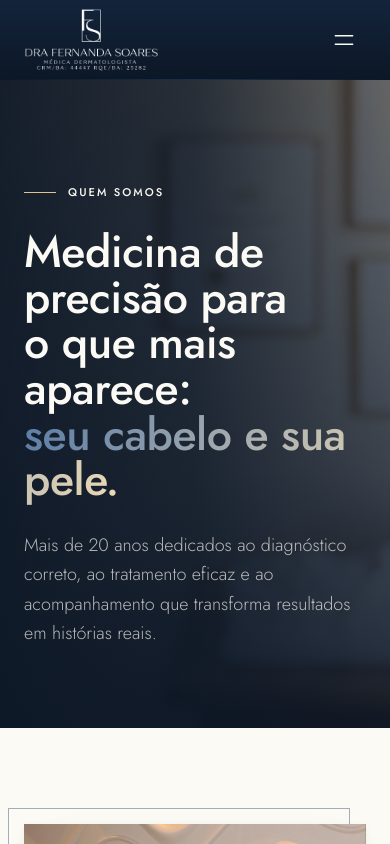
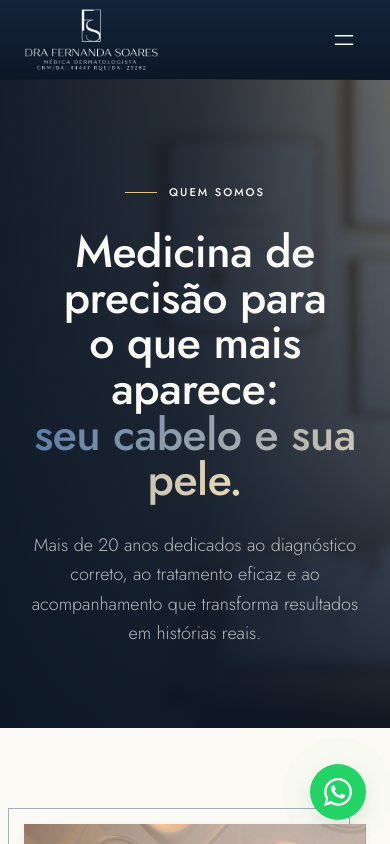
Before and after one commit to joaofcoutinho/dra-fernanda-soares, a Next.js app: page /quem-somos in a window 390 px wide. Shown: the top 844 px of the page. Built offline with nearby package versions, Linux system fonts and the light colour scheme.

Commit message:
feat: mobile

```diff
--- a/app/layout.tsx
+++ b/app/layout.tsx
@@ -3,6 +3,7 @@ import { Jost } from "next/font/google";
 import Header from "@/components/Header";
 import Footer from "@/components/Footer";
 import BackToTop from "@/components/BackToTop";
+import WhatsAppFloat from "@/components/WhatsAppFloat";
 import StructuredData from "@/components/StructuredData";
 import "./globals.css";
 
@@ -65,6 +66,7 @@ export default function RootLayout({
         <main>{children}</main>
         <Footer />
         <BackToTop />
+        <WhatsAppFloat />
         <StructuredData />
       </body>
     </html>
--- a/app/localizacao/page.tsx
+++ b/app/localizacao/page.tsx
@@ -111,7 +111,7 @@ export default function LocalizacaoPage() {
                 </li>
               ))}
             </ol>
-            <p className="mt-8 display text-2xl leading-snug text-ink">
+            <p className="mt-8 display text-2xl leading-snug text-ink text-center lg:text-left">
               Sem fila de espera. Sem intermediário.
               <span className="text-gradient"> Direto com a especialista.</span>
             </p>
--- a/app/page.tsx
+++ b/app/page.tsx
@@ -344,7 +344,7 @@ export default function HomePage() {
             subtitle="Precisão no diagnóstico, formação certificada e um cuidado que respeita o seu tempo, em cada consulta."
           />
           <Reveal stagger className="mt-16 grid gap-6 sm:grid-cols-2 lg:grid-cols-4">
-            {diferenciais.map((d, i) => (
+            {diferenciais.map((d) => (
               <article
                 key={d.title}
                 className="group relative flex min-h-[320px] flex-col justify-end overflow-hidden sm:min-h-[420px]"
@@ -364,10 +364,7 @@ export default function HomePage() {
                 <div className="absolute inset-0 ring-1 ring-inset ring-ivory/10" aria-hidden />
                 {/* Conteúdo */}
                 <div className="relative p-8">
-                  <span className="display text-gradient-light text-3xl">
-                    {String(i + 1).padStart(2, "0")}
-                  </span>
-                  <div className="mt-4 h-px w-10 bg-gold/60 transition-all duration-500 group-hover:w-16" />
+                  <div className="h-px w-10 bg-gold/60 transition-all duration-500 group-hover:w-16" />
                   <h3 className="display mt-5 text-2xl leading-snug text-ivory">
                     {d.title}
                   </h3>
--- a/app/tratamentos-capilares/page.tsx
+++ b/app/tratamentos-capilares/page.tsx
@@ -66,7 +66,7 @@ export default function TratamentosCapilaresPage() {
       {/* Intro */}
       <section className="section">
         <div className="container-site grid gap-12 lg:grid-cols-[0.8fr_1.2fr]">
-          <SectionHeading eyebrow="A Abordagem" title="Causa raiz, antes do protocolo" />
+          <SectionHeading center eyebrow="A Abordagem" title="Causa raiz, antes do protocolo" />
           <div className="space-y-5 text-[1.05rem] font-light leading-relaxed text-ink-soft lg:pt-4">
             <p>
               A perda de cabelo afeta mais de 42 milhões de brasileiros e, em
@@ -89,8 +89,8 @@ export default function TratamentosCapilaresPage() {
       <section className="surface-dark relative overflow-hidden">
         <div className="grain absolute inset-0" aria-hidden />
         <div className="container-site relative section grid gap-14 lg:grid-cols-2">
-          <div>
-            <p className="eyebrow">Procedimento Principal</p>
+          <div className="text-center lg:text-left">
+            <p className="eyebrow justify-center lg:justify-start">Procedimento Principal</p>
             <h2 className="display mt-6 text-4xl leading-tight text-ivory sm:text-5xl">
               Transplante Capilar
               <span className="mt-1 block text-gradient-light">
--- a/components/BackToTop.tsx
+++ b/components/BackToTop.tsx
@@ -17,7 +17,7 @@ export default function BackToTop() {
       type="button"
       aria-label="Voltar ao topo"
       onClick={() => window.scrollTo({ top: 0, behavior: "smooth" })}
-      className={`fixed bottom-6 right-6 z-40 flex h-11 w-11 items-center justify-center rounded-full border border-champagne/40 bg-navy/90 text-champagne shadow-lift backdrop-blur transition-all duration-300 hover:-translate-y-1 hover:border-champagne hover:bg-navy ${
+      className={`fixed bottom-6 left-6 z-40 flex h-11 w-11 items-center justify-center rounded-full border border-champagne/40 bg-navy/90 text-champagne shadow-lift backdrop-blur transition-all duration-300 hover:-translate-y-1 hover:border-champagne hover:bg-navy ${
         show
           ? "translate-y-0 opacity-100"
           : "pointer-events-none translate-y-3 opacity-0"
--- a/components/Header.tsx
+++ b/components/Header.tsx
@@ -53,14 +53,16 @@ export default function Header() {
               <Link
                 key={l.href}
                 href={l.href}
-                className={`relative text-[0.72rem] font-medium uppercase tracking-[0.14em] transition-colors ${
+                className={`group relative text-[0.72rem] font-medium uppercase tracking-[0.14em] transition-colors ${
                   active ? "text-ivory" : "text-ivory/70 hover:text-ivory"
                 }`}
               >
                 {l.label}
-                {active && (
-                  <span className="absolute -bottom-2 left-0 h-px w-full bg-gold" />
-                )}
+                <span
+                  className={`absolute -bottom-2 left-0 h-px bg-champagne transition-all duration-300 ${
+                    active ? "w-full" : "w-0 group-hover:w-full"
+                  }`}
+                />
               </Link>
             );
           })}
--- /dev/null
+++ b/components/WhatsAppFloat.tsx
@@ -0,0 +1,27 @@
+import { site } from "@/lib/site";
+
+export default function WhatsAppFloat() {
+  return (
+    <a
+      href={site.whatsapp}
+      target="_blank"
+      rel="noreferrer"
+      aria-label="Falar pelo WhatsApp"
+      className="group fixed bottom-6 right-6 z-40 flex h-14 w-14 items-center justify-center rounded-full bg-[#25D366] text-white shadow-lift transition-all duration-300 hover:-translate-y-1 hover:bg-[#1ebe5a]"
+    >
+      <span
+        className="absolute inset-0 -z-10 rounded-full bg-[#25D366] opacity-40 motion-safe:animate-ping"
+        style={{ animationDuration: "2.6s" }}
+        aria-hidden
+      />
+      <svg
+        viewBox="0 0 24 24"
+        fill="currentColor"
+        className="h-7 w-7"
+        aria-hidden
+      >
+        <path d="M.057 24l1.687-6.163a11.867 11.867 0 01-1.587-5.946C.16 5.335 5.495 0 12.05 0a11.817 11.817 0 018.413 3.488 11.824 11.824 0 013.48 8.414c-.003 6.557-5.338 11.892-11.893 11.892a11.9 11.9 0 01-5.688-1.448L.057 24zm6.597-3.807c1.676.995 3.276 1.591 5.392 1.592 5.448 0 9.886-4.434 9.889-9.885.002-5.462-4.415-9.89-9.881-9.892-5.452 0-9.887 4.434-9.889 9.884a9.86 9.86 0 001.51 5.26l-.999 3.648 3.978-1.207zm11.387-5.464c-.074-.124-.272-.198-.57-.347-.297-.149-1.758-.868-2.031-.967-.272-.099-.47-.149-.669.149-.198.297-.768.967-.941 1.165-.173.198-.347.223-.644.074-.297-.149-1.255-.462-2.39-1.475-.883-.788-1.48-1.761-1.653-2.059-.173-.297-.018-.458.13-.606.134-.133.297-.347.446-.521.151-.172.2-.296.3-.495.099-.198.05-.372-.025-.521-.075-.148-.669-1.612-.916-2.207-.242-.579-.487-.501-.669-.51l-.57-.01c-.198 0-.52.074-.792.372s-1.04 1.016-1.04 2.479 1.065 2.876 1.213 3.074c.149.198 2.095 3.2 5.076 4.487.709.306 1.263.489 1.694.626.712.226 1.36.194 1.872.118.571-.085 1.758-.719 2.006-1.413.248-.695.248-1.29.173-1.414z" />
+      </svg>
+    </a>
+  );
+}
--- a/components/ui.tsx
+++ b/components/ui.tsx
@@ -124,19 +124,21 @@ export function PageHero({
             : ""
         }`}
       >
-        <div>
-          <p className="eyebrow animate-rise">{eyebrow}</p>
-          <h1 className="display mt-7 max-w-4xl text-[2.8rem] leading-[1.02] text-ivory animate-rise sm:text-6xl">
+        <div className="text-center lg:text-left">
+          <p className="eyebrow animate-rise justify-center lg:justify-start">
+            {eyebrow}
+          </p>
+          <h1 className="display mx-auto mt-7 max-w-4xl text-[2.8rem] leading-[1.02] text-ivory animate-rise sm:text-6xl lg:mx-0">
             {title}
           </h1>
           {subtitle && (
-            <p className="mt-7 max-w-xl text-lg font-light leading-relaxed text-ivory/70 animate-rise">
+            <p className="mx-auto mt-7 max-w-xl text-lg font-light leading-relaxed text-ivory/70 animate-rise lg:mx-0">
               {subtitle}
             </p>
           )}
         </div>
         {aside && (
-          <div className="mt-12 animate-rise [animation-delay:140ms] lg:mt-0">
+          <div className="mt-12 hidden animate-rise [animation-delay:140ms] lg:mt-0 lg:block">
             {aside}
           </div>
         )}
--- a/lib/site.ts
+++ b/lib/site.ts
@@ -9,7 +9,7 @@ export const site = {
   consultaValor: "R$ 450",
 
   // Links — substituir pelos reais quando disponíveis
-  whatsapp: "https://wa.me/5571000000000", // ATUALIZAR número
+  whatsapp: "https://wa.me/557197100512", // Conta comercial: +55 71 9710-0512
   calendly: "#agendar", // ATUALIZAR com link do Calendly
   email: "mailto:contato@drafernandasoares.com.br", // ATUALIZAR
   instagram: "https://www.instagram.com/drafernandasoaresdermato",
```
Also changed, not shown: app/quem-somos/page.tsx (+11 -6 lines), components/Footer.tsx (+8 -6 lines), public/diferencial-certificacao.jpg.
